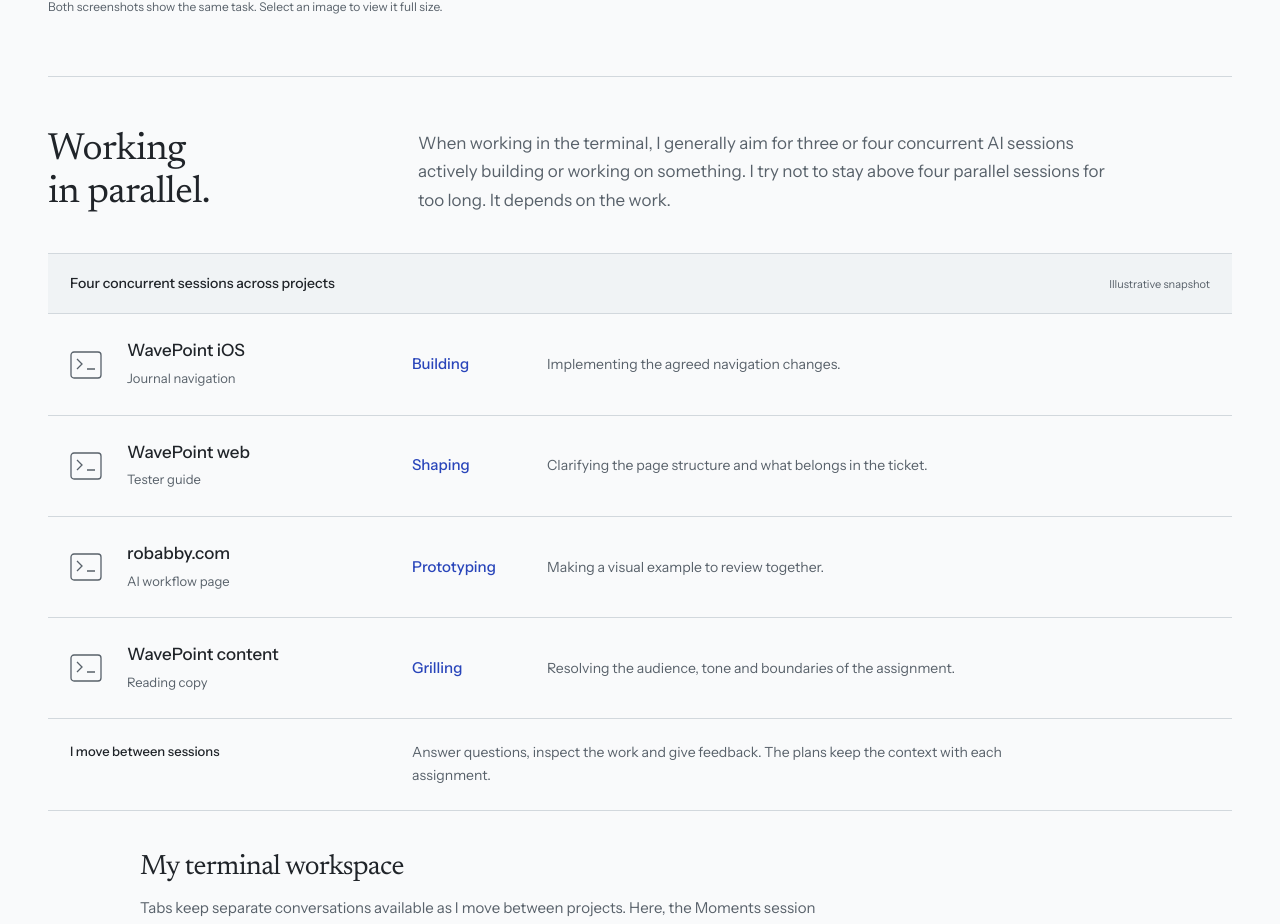
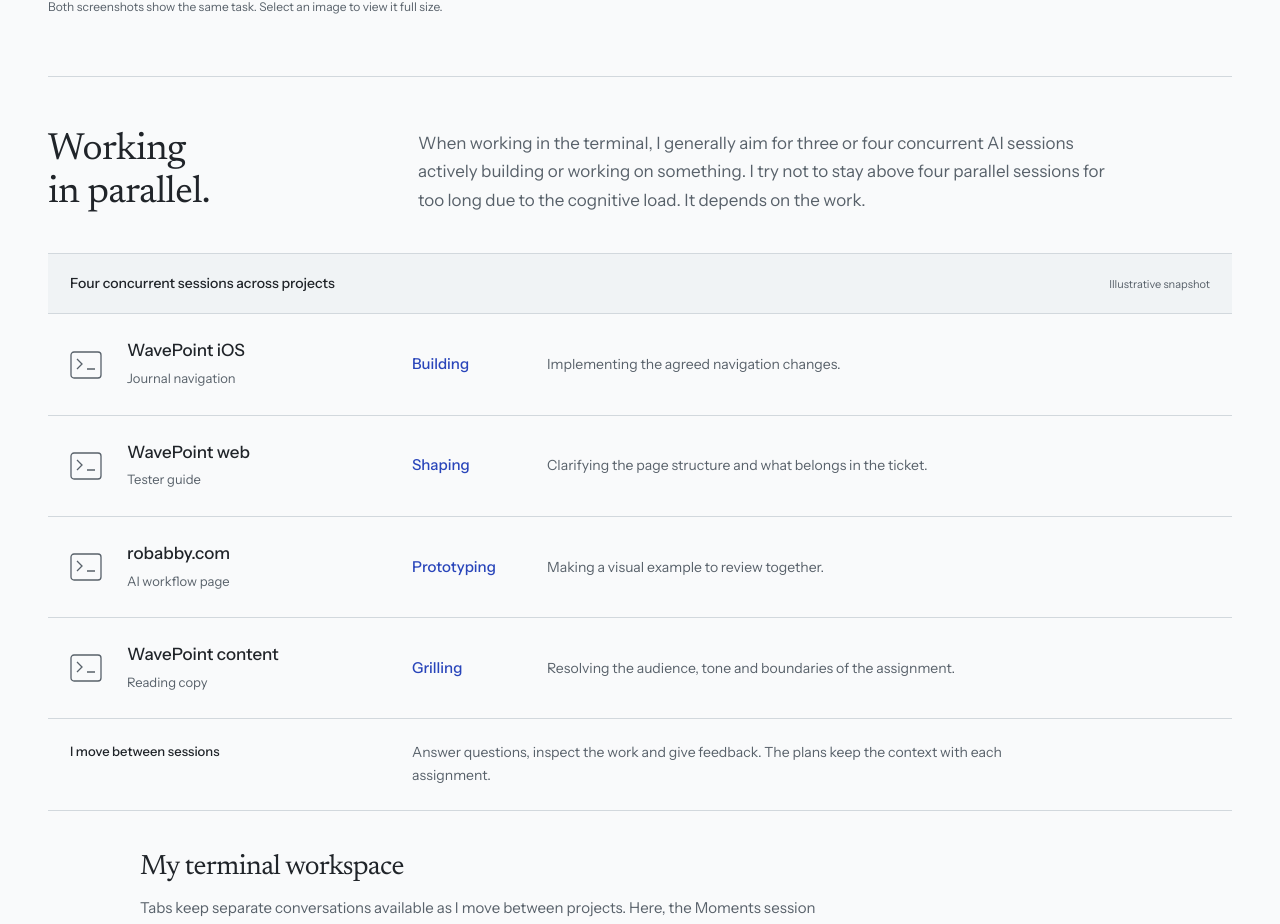
Before and after one commit to robabby/robabby, a Next.js app: page /ai in a window 1280 px wide. Shown: the part 3774-4698 px from the top of the page. Built offline with nearby package versions, Linux system fonts and the light colour scheme; no server answers.

Commit message:
docs(ai): explain cognitive load of parallel sessions (SG-1789) (#121)

```diff
--- a/app/ai/page.tsx
+++ b/app/ai/page.tsx
@@ -318,7 +318,7 @@ export default function AIWorkflow() {
       <section className="parallel-section" id="parallel" aria-labelledby="parallel-heading">
         <div className="work-intro">
           <h2 id="parallel-heading">Working in parallel.</h2>
-          <p>When working in the terminal, I generally aim for three or four concurrent AI sessions actively building or working on something. I try not to stay above four parallel sessions for too long. It depends on the work.</p>
+          <p>When working in the terminal, I generally aim for three or four concurrent AI sessions actively building or working on something. I try not to stay above four parallel sessions for too long due to the cognitive load. It depends on the work.</p>
         </div>
         <div className="parallel-board">
           <div className="parallel-board-heading">
```
